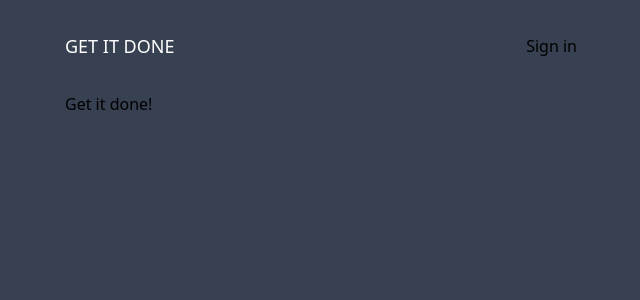
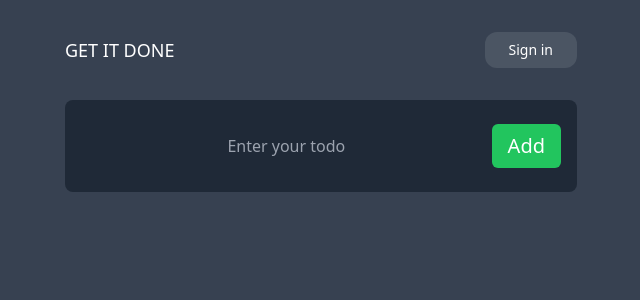
Before and after one commit to JaiBhalla03/Get-It-done-PWA-, a Next.js app: page / in a window 1280 px wide. Shown: the top 300 px of the page, without its empty margins (319-959 px from the left). Built offline with nearby package versions, Linux system fonts and the light colour scheme; no server answers.

Commit message:
Adding the post form for adding the todos and the adding the query wrapper and the toaster

```diff
--- a/app/auth/Logged.tsx
+++ b/app/auth/Logged.tsx
@@ -10,9 +10,9 @@ type User = {
 
 const Logged = ({avatar}:User) => {
     return (
-        <li>
-            <Image src={avatar} alt={''} width={24} height={24}/>
-            <button onClick={()=>signOut()}>Sign Out</button>
+        <li className={'flex'}>
+            <Image src={avatar} alt={''} width={32} height={32} className={'rounded-full mx-2'}/>
+            <button onClick={()=>signOut()} className={'text-sm bg-gray-600 text-white py-2 px-6 rounded-xl'}>Sign Out</button>
         </li>
     );
 };
--- a/app/auth/Login.tsx
+++ b/app/auth/Login.tsx
@@ -6,7 +6,7 @@ import {signIn} from "next-auth/react";
 const Login = () => {
     return (
         <li>
-            <button onClick={()=>signIn()}>Sign in</button>
+            <button onClick={()=>signIn()} className={'text-sm bg-gray-600 text-white py-2 px-6 rounded-xl disabled:opacity-2.5'}>Sign in</button>
         </li>
     );
 };
--- a/app/auth/Nav.tsx
+++ b/app/auth/Nav.tsx
@@ -11,7 +11,7 @@ export default async function Nav(){
             <h1 className={'text-lg text-white'}>GET IT DONE</h1>
             <ul>
                 {
-                    (!session?.user)?<Login/>:<Logged avatar={session?.user?.image}/>
+                    (!session?.user)?<Login/>:<Logged avatar={session?.user?.image || ''}/>
                 }
             </ul>
         </nav>
--- /dev/null
+++ b/app/auth/QueryWrapper.tsx
@@ -0,0 +1,21 @@
+'use client'
+
+import {QueryClientProvider, QueryClient} from "@tanstack/react-query";
+import {ReactNode} from "react";
+import {Toaster} from "react-hot-toast"
+
+
+const queryClient = new QueryClient()
+
+interface Props{
+    children?: ReactNode
+}
+
+const QueryWrapper = ({children}:Props)=>(
+    <QueryClientProvider client={queryClient}>
+        <Toaster/>
+        {children}
+    </QueryClientProvider>
+)
+
+export default QueryWrapper
--- /dev/null
+++ b/app/components/AddToDo.tsx
@@ -0,0 +1,57 @@
+'use client'
+import {useMutation, useQueryClient} from "@tanstack/react-query"
+import {useState} from "react";
+import axios from 'axios';
+import toast from "react-hot-toast"
+
+
+export default function AddToDo(){
+    const [title, setTitle] = useState('');
+    const [isDisable, setIsDisable] = useState(false);
+    const queryClient = useQueryClient()
+    let toastPostID : string
+    const {mutate} = useMutation(
+        async (title: string)=>
+            await axios.post("/api/todo/addToDo", {
+                title,
+            }),
+        {
+            onSuccess:data=>{
+                toast.success("Todo Added🔥")
+                // queryClient.invalidateQueries(["todos"])
+                setTitle("")
+                setIsDisable(false);
+            },
+            onError:(error)=>{
+                toast.error("Error adding your todo")
+                setIsDisable(false)
+            }
+        }
+    )
+    const handleSubmit = (e:React.FormEvent)=>{
+        e.preventDefault();
+        toastPostID = toast.loading("Adding your todo")
+        setIsDisable(true);
+        mutate(title)
+    }
+    return (
+        <form
+            onSubmit={handleSubmit}
+            className={'py-6 px-4 bg-gray-800 rounded-lg'}>
+            <div className={'flex justify-between items-center'}>
+                <input
+                    className={'text-white w-full text-center py-2 mx-2 bg-gray-800 border-none focus:outline-none'}
+                    name={'title'}
+                    value={title}
+                    onChange={(e)=>setTitle(e.target.value)}
+                    placeholder={'Enter your todo'}
+                />
+                <button
+                    disabled={isDisable}
+                    type={"submit"}
+                    className={'bg-green-500 text-white px-4 py-2 text-xl rounded-md'}
+                >Add</button>
+            </div>
+        </form>
+    )
+}
--- a/app/layout.jsx
+++ b/app/layout.jsx
@@ -1,6 +1,7 @@
 import './globals.css'
 import Nav from "./auth/Nav";
 import {Roboto} from "@next/font/google";
+import QueryWrapper from "./auth/QueryWrapper";
 
 const roboto = Roboto({
     subsets: ["latin"],
@@ -8,18 +9,15 @@ const roboto = Roboto({
     variable: "--font-google",
 })
 
-
 export default function RootLayout({children}) {
   return (
     <html lang="en">
-      {/*
-        <head /> will contain the components returned by the nearest parent
-        head.tsx. Find out more at https://beta.nextjs.org/docs/api-reference/file-conventions/head
-      */}
       <head />
       <body className={`mx-4 md:mx-48 xl:mx-96 ${roboto.variable} bg-gray-700`}>
-      <Nav/>
-      {children}
+      <QueryWrapper>
+          <Nav/>
+          {children}
+      </QueryWrapper>
       </body>
     </html>
   )
--- a/app/page.tsx
+++ b/app/page.tsx
@@ -1,12 +1,13 @@
 import Image from 'next/image'
 import { Inter } from '@next/font/google'
+import AddToDo from "@/app/components/AddToDo";
 
 
 
 export default function Home() {
   return (
     <main>
-      Get it done!
+      <AddToDo/>
     </main>
   )
 }
--- a/package.json
+++ b/package.json
@@ -12,13 +12,16 @@
     "@next-auth/prisma-adapter": "^1.0.5",
     "@next/font": "13.2.1",
     "@prisma/client": "^4.10.1",
+    "@tanstack/react-query": "^4.24.10",
     "@types/node": "18.14.2",
     "@types/react": "18.0.28",
     "@types/react-dom": "18.0.11",
+    "axios": "^1.3.4",
     "next": "13.2.1",
     "next-auth": "^4.19.2",
     "react": "18.2.0",
     "react-dom": "18.2.0",
+    "react-hot-toast": "^2.4.0",
     "typescript": "4.9.5"
   },
   "devDependencies": {
--- /dev/null
+++ b/pages/api/todo/addToDo.ts
@@ -0,0 +1,37 @@
+// Next.js API route support: https://nextjs.org/docs/api-routes/introduction
+import type { NextApiRequest, NextApiResponse } from 'next'
+import {getServerSession} from "next-auth/next";
+import {authOptions} from "@/pages/api/auth/[...nextauth]";
+import prisma from '../../../prisma/lib/client'
+
+
+export default async function handler(
+    req: NextApiRequest,
+    res: NextApiResponse
+) {
+   const {method} = req;
+   if(method === 'POST'){
+       const session = await getServerSession(req, res, authOptions);
+       if(!session) return res.status(401).json({message: "Please sign in"})
+       const title:string = req.body.title
+       //get the user
+       const prismaUser = await prisma.user.findUnique({
+           where : {email: session?.user?.email}
+       })
+       //check on the title
+       if(title.length > 50) return res.status(403).json({message: "Title cannot be more than 50 characters"})
+       if(!title.length) return res.status(403).json({message: "Title cannot be empty"})
+       try{
+           const result = await prisma.post.create({
+               data:{
+                   title,
+                   userId: prismaUser.id
+               }
+           })
+           res.status(200).json(result)
+       }
+       catch(err){
+           res.status(403).json({error: "error has occured while posting the todo"})
+       }
+   }
+}
```
Also changed, not shown: 1 other file (tests, documents, lock files or other folders).
